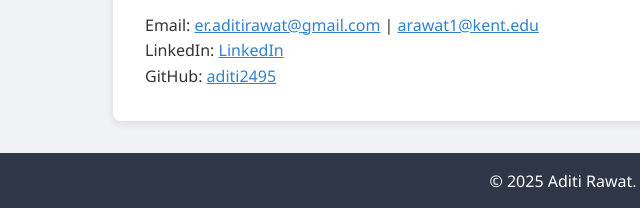
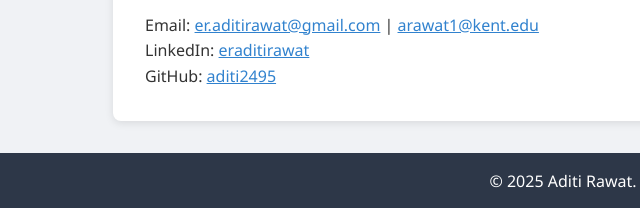
Before and after one commit to aditi2495/aditi2495.github.io, a plain HTML site: page index.html in a window 1280 px wide. Shown: the part 2301-2509 px from the top of the page, 77-717 px from the left. Drawn offline with Linux system fonts and the light colour scheme.

Commit message:
index.html

```diff
--- a/index.html
+++ b/index.html
@@ -108,7 +108,7 @@
   <section id="contact">
     <h2>Contact</h2>
     <p>Email: <a href="mailto:er.aditirawat@gmail.com">er.aditirawat@gmail.com</a> | <a href="mailto:arawat1@kent.edu">arawat1@kent.edu</a></p>
-    <p>LinkedIn: <a href="www.linkedin.com/in/eraditirawat" target="_blank">LinkedIn</a></p>
+    <p>LinkedIn: <a href="www.linkedin.com/in/eraditirawat" target="_blank">eraditirawat</a></p>
     <p>GitHub: <a href="https://github.com/aditi2495" target="_blank">aditi2495</a></p>
   </section>
 
```
